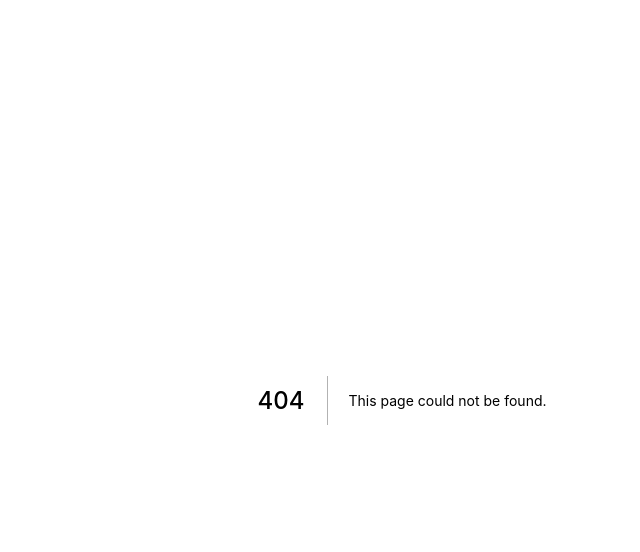
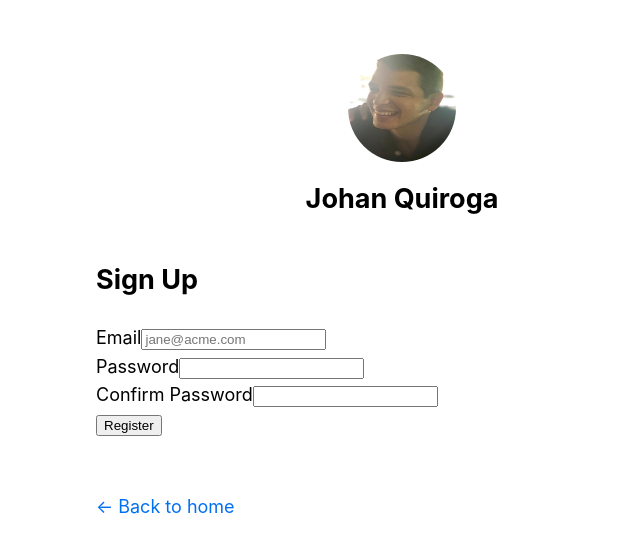
Before and after one commit to johanquiroga/nextjs-blog, a Next.js app: page /register in a window 1280 px wide. Before the commit this address had no page. Shown: the top 552 px of the page, without its empty margins (238-878 px from the left). Built offline with nearby package versions, Linux system fonts and the light colour scheme.

Commit message:
feat: add register page with component test for the form

```diff
--- /dev/null
+++ b/components/register-form.tsx
@@ -0,0 +1,94 @@
+import React from "react";
+import { Field, Form, Formik, ErrorMessage, FormikHelpers } from "formik";
+import * as Yup from "yup";
+
+const RegisterSchema = Yup.object({
+  email: Yup.string()
+    .trim()
+    .lowercase()
+    .required("Work email is required")
+    .email("Please enter a valid email"),
+  password: Yup.string()
+    .required("Password Required")
+    .min(
+      10,
+      "Password must be at least 10 characters long and contain at least 1 number or special character"
+    )
+    .matches(
+      /^(?=.*?[a-zA-Z][0-9])|(?=.*?[-!$%^&*()_+|~=`{}[\]:";'<>?,.\\/|\d])(?=.*?[A-Za-z])/g, // special characters used in this regex were taken from wavely-web
+      "Password must be at least 10 characters long and contain at least 1 number or special character"
+    ),
+  confirmPassword: Yup.string()
+    .required("Password Required")
+    .test("passwords-match", "Both passwords need to be the same", function (
+      value
+    ) {
+      return this.parent.password === value;
+    })
+}).defined();
+
+type RegisterFormValues = Yup.InferType<typeof RegisterSchema>;
+
+type RegisterFormProps = {
+  onSubmit: (data: RegisterFormValues) => void;
+};
+
+export default function RegisterForm({ onSubmit }: RegisterFormProps) {
+  const submitHandler = async (values: RegisterFormValues, { setSubmitting, setFieldError }: FormikHelpers<RegisterFormValues>) => {
+    try {
+      await onSubmit(values);
+    } catch (e) {
+      setFieldError("submitError", e.message);
+    } finally {
+      setSubmitting(false);
+    }
+  };
+  return (
+    <Formik
+      initialValues={{
+        email: "",
+        password: "",
+        confirmPassword: ""
+      }}
+      onSubmit={submitHandler}
+      validationSchema={RegisterSchema}
+    >
+      {({ isValid, isSubmitting }) => (
+        <Form>
+          <div>
+            <label htmlFor="email">Email</label>
+            <Field
+            id="email"
+            name="email"
+            placeholder="jane@acme.com"
+            type="email"
+          />
+            <ErrorMessage name="email" />
+          </div>
+
+          <div>
+            <label htmlFor="password">Password</label>
+            <Field id="password" name="password" type="password" />
+            <ErrorMessage name="password" />
+          </div>
+
+          <div>
+            <label htmlFor="confirmPassword">Confirm Password</label>
+            <Field id="confirmPassword" name="confirmPassword" type="password" />
+            <ErrorMessage name="confirmPassword" />
+          </div>
+
+          <button disabled={!isValid || isSubmitting} type="submit">
+            {!isSubmitting ? (
+              "Register"
+            ) : (
+                <div role="progressbar">
+                  <p>Loading...</p>
+                </div>
+              )}
+          </button>
+        </Form>
+      )}
+    </Formik>
+  );
+}
--- /dev/null
+++ b/pages/register.tsx
@@ -0,0 +1,20 @@
+import Layout, { siteTitle } from '../components/layout';
+import RegisterForm from "../components/register-form";
+
+const wait = (time = 0) => new Promise((resolve) => setTimeout(resolve, time));
+
+export default function RegisterPage() {
+  return (
+    <Layout>
+      <article>
+      <h1>Sign Up</h1>
+      <RegisterForm
+        onSubmit={async (formData) => {
+          await wait(4000);
+          console.log(formData);
+        }}
+      />
+      </article>
+    </Layout>
+  );
+}
```
Also changed, not shown: context/auth.tsx (added, +29 -0 lines), context/index.tsx (added, +7 -0 lines), jest.config.js (added, +24 -0 lines), package.json (+13 -2 lines), setupTests.ts (added, +1 -0 lines), test/test-utils.tsx (added, +17 -0 lines), tsconfig.json (+9 -15 lines), .babelrc (added), 2 other files (tests, documents, lock files or other folders).
